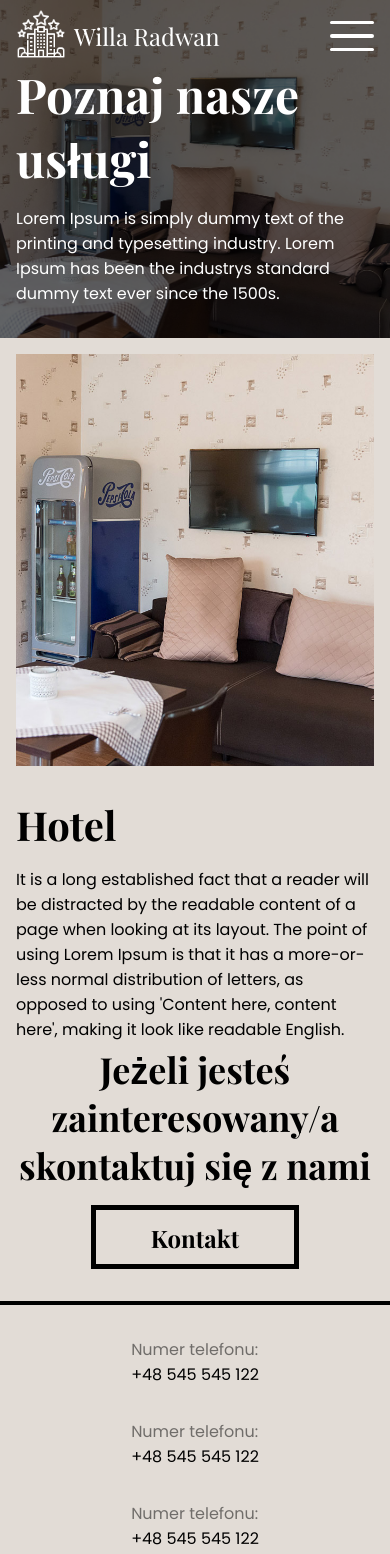
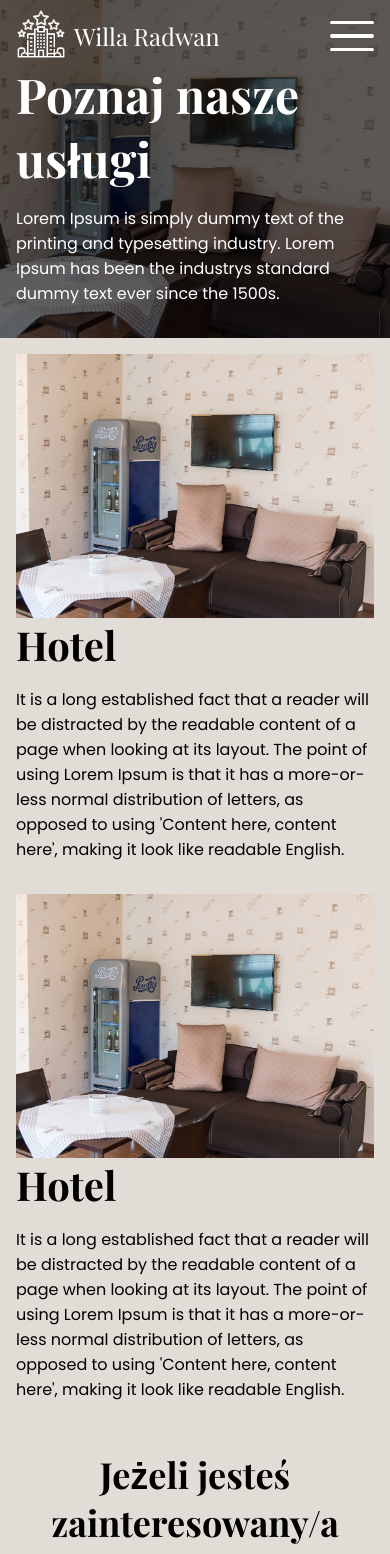
Before and after one commit to michab1332/hotel_website_nextjs, a Next.js app: page /uslugi in a window 390 px wide. Shown: the top 1554 px of the page. Built offline with nearby package versions, Linux system fonts and the light colour scheme.

Commit message:
ui: small changes in styles

```diff
--- a/pages-components/services-page/index.tsx
+++ b/pages-components/services-page/index.tsx
@@ -9,6 +9,7 @@ export default function Services() {
             <CustomHeader srcImg={ContentSectionImage} alt="image" title="Poznaj nasze usługi" desc="Lorem Ipsum is simply dummy text of the printing and typesetting industry. Lorem Ipsum has been the industrys standard dummy text ever since the 1500s." />
             <main>
                 <ContentSection img={ContentSectionImage} title="Hotel" content="It is a long established fact that a reader will be distracted by the readable content of a page when looking at its layout. The point of using Lorem Ipsum is that it has a more-or-less normal distribution of letters, as opposed to using 'Content here, content here', making it look like readable English." />
+                <ContentSection reverse img={ContentSectionImage} title="Hotel" content="It is a long established fact that a reader will be distracted by the readable content of a page when looking at its layout. The point of using Lorem Ipsum is that it has a more-or-less normal distribution of letters, as opposed to using 'Content here, content here', making it look like readable English." />
             </main>
         </>
     )
--- a/styles/ContentSection.module.css
+++ b/styles/ContentSection.module.css
@@ -1,6 +1,5 @@
 .container {
     width: 100%;
-    height: 100vh;
     background-color: var(--background-light-color);
     display: flex;
     justify-content: center;
@@ -17,7 +16,6 @@
 }
 
 .wrapper__reverse {
-    height: 100%;
     width: var(--max-width);
     display: flex;
     justify-content: center;
@@ -48,9 +46,14 @@
     font-size: var(--title-font-size);
 }
 
+@media (min-width: 625px) {
+    .container {
+        height: 90vh;
+    }
+}
+
 @media (max-width: 625px) {
     .container {
-        height: 80vh;
         align-items: baseline;
     }
 
@@ -58,6 +61,7 @@
     .wrapper__reverse {
         flex-direction: column;
         padding: 1rem 1rem;
+        gap: 0;
     }
 
     .textWrapper {
@@ -67,6 +71,7 @@
 
     .picture {
         flex: none;
+        height: 264px;
     }
 
 }
```
